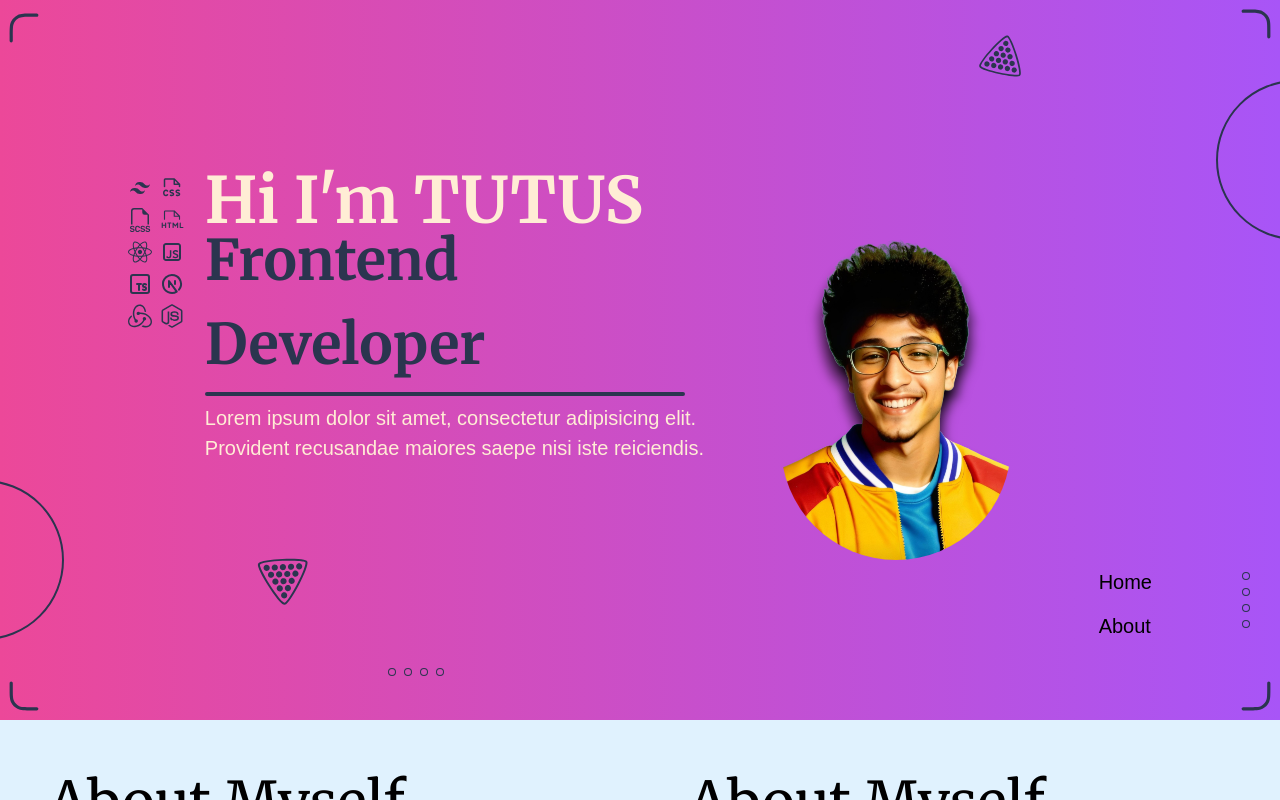
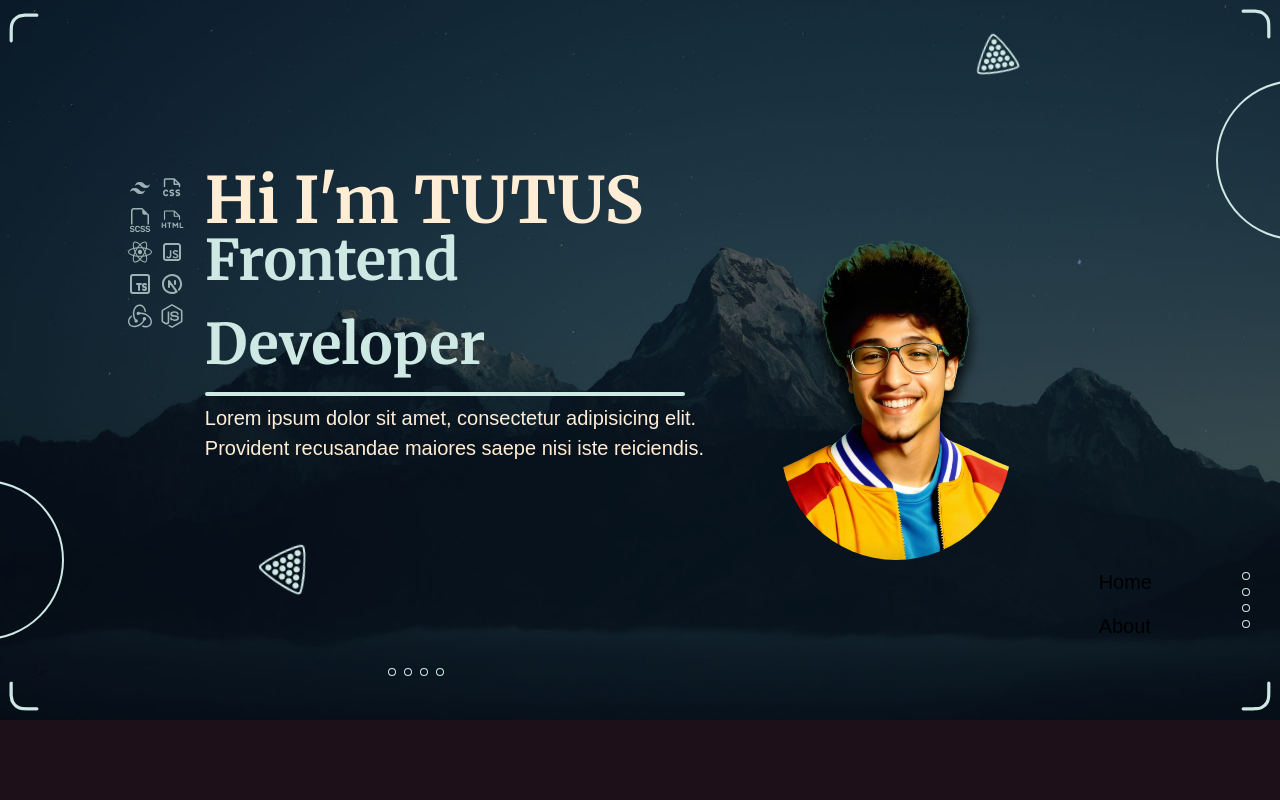
Before and after one commit to tutusjr/MyPortfolio, a React (Vite) app: page / in a window 1280 px wide. Built offline with nearby package versions, Linux system fonts and the light colour scheme; a web font is replaced by a local one.

Commit message:
small changes

```diff
--- a/package.json
+++ b/package.json
@@ -18,7 +18,8 @@
     "react-icons": "^5.0.1",
     "react-router-dom": "^6.22.3",
     "react-scroll": "^1.9.0",
-    "tailwindcss-scroll-snap": "^1.1.0"
+    "tailwindcss-scroll-snap": "^1.1.0",
+    "update": "^0.7.4"
   },
   "devDependencies": {
     "@types/react": "^18.2.64",
--- a/src/Components/About.jsx
+++ b/src/Components/About.jsx
@@ -2,13 +2,12 @@
 
 export default function About() {
   return (
-    <section id="about" className="h-screen scroll-item bg-sky-100">
-
-      <div className="container mx-auto flex h-screen">
+    <section id="about" className="h-screen scroll-item transition-none bg-whitesmoke">
+      <div className="container mt-10 mx-auto flex transition-none">
         {/* ilk */}
-        <div className=" w-full">
+        <div className=" w-full transition-none ">
           <div className="flex md:flex-row flex-col mt-10 justify-center items-center">
-            <div className="md:w-1/2 xl:w-full flex flex-col gap-5 xl:px-12 mt-15">
+            <div className="md:w-1/2 xl:w-full h-full flex flex-col gap-5 xl:px-12 mt-15">
               <h2 className="h2">About Myself</h2>
               <p className="p text-black">
                 {" "}
@@ -23,7 +22,7 @@ export default function About() {
         {/* ikinci */}
         <div className=" w-full">
           <div className="flex md:flex-row flex-col mt-10">
-            <div className="xl:w-full sm:w-1/2 flex flex-col gap-5 xl:px-12 mt-15">
+            <div className="xl:w-full sm:w-1/2 h-full flex flex-col gap-5 xl:px-12 mt-15">
               <h2 className="h2">About Myself</h2>
               <p className="text-black p">
                 {" "}
--- a/src/Components/Hero.jsx
+++ b/src/Components/Hero.jsx
@@ -15,40 +15,41 @@ import { SiRedux } from "react-icons/si";
 import { FaNodeJs } from "react-icons/fa";
 import { GiPoolTriangle } from "react-icons/gi";
 import { motion } from "framer-motion";
+import bgImage from "../assets/bgImages/bg-mountain.jpg";
 
 import { useState, useEffect } from "react";
 
 export default function Hero() {
   const colors = [
-   "#27374D",
-   "#252A34",
-   "#561C24",
-   "#3C2A21",
-   "#5F0F40",
-   "#430A5D",
-   "#262A56"
-
+    "#CDE8E5",
+    "#7B66FF",
+    "#7AB2B2",
+    "#A3FFD6",
+    "#F6B17A",
+    "#4D869C",
+    "#F0EDCF",
   ];
 
   const [currentColorIndex, setCurrentColorIndex] = useState(0);
 
-
-const [currentColor, setCurrentColor] = useState("#800080");
+  const [currentColor, setCurrentColor] = useState("#F0EDCF");
 
   useEffect(() => {
     const intervalId = setInterval(() => {
-    setCurrentColorIndex(prevIndex => (prevIndex + 1) % colors.length);
+      setCurrentColorIndex((prevIndex) => (prevIndex + 1) % colors.length);
       setCurrentColor(colors[currentColorIndex]); // Her renk değişiminde mevcut rengi güncelle
     }, 4000);
 
     return () => clearInterval(intervalId);
   }, [colors, currentColorIndex]);
 
-
   return (
-    <section id="home" className="h-[90vh] scroll-item relative">
-      <div className="mx-auto h-full flex  overflow-hidden relative">
-        <div style={{ color: currentColor }} className="z-10 text-[6vh] duration-2000 transition-colors  ease-in-out">
+    <section id="home" className="h-[90vh] scroll-item relative ">
+      <div className="mx-auto h-full flex overflow-hidden relative transition-none">
+        <div
+          style={{ color: currentColor }}
+          className="z-10 text-[6vh] duration-2000 transition-colors ease-in-out"
+        >
           <RxCornerTopLeft className="absolute h-[7vh]" />
           <RxCornerTopLeft className="absolute bottom-0  -rotate-90 " />
           <RxCornerTopLeft className="absolute top-0 right-0 rotate-90 " />
@@ -56,24 +57,27 @@ useEffect(() => {
         </div>
         {/* img */}
         <div className=" absolute w-[18vw] z-10 right-[21vw] bottom-[20vh] ">
-          <img
-            className=" rounded-full"
-            src={pp}
-            alt=""
-          />
+          <img className=" rounded-full filter " src={pp} alt="" />
         </div>
         {/* sol */}
-        <div className="bg-gradient-to-r from-pink-500 to-purple-500 h-full w-full overflow-hidden relative">
+        <div className="h-full w-full overflow-hidden relative">
+          <img className="absolute h-full w-full " src={bgImage} alt="bg-image" />
           {/* sol tasarim */}
           <div>
-            <div style={{ color: currentColor }} className="flex text-[2vh] absolute duration-2000 ease-in-out transition-colors bottom-[5vh] left-[30vw]">
+            <div
+              style={{ color: currentColor }}
+              className="flex text-[2vh] absolute duration-2000 ease-in-out transition-colors bottom-[5vh] left-[30vw]"
+            >
               <GoDot />
               <GoDot />
               <GoDot />
               <GoDot />
             </div>
             {/* iconlar */}
-            <div style={{ color: currentColor }} className="absolute text-[3vh] transition-colors duration-2000 ease-in-out left-[10vw] top-[22vh] grid grid-cols-2 gap-[1vh]">
+            <div
+            className="absolute text-[3vh] transition-colors duration-2000 ease-in-out left-[10vw] top-[22vh] grid grid-cols-2 gap-[1vh] animate-pulse"
+            style={{ color: currentColor, }}
+            >
                 <BiLogoTailwindCss />
                 <PiFileCss />
                 <BsFiletypeScss />
@@ -86,33 +90,58 @@ useEffect(() => {
                 <FaNodeJs />
             </div>
             {/* sol circle */}
-            <div style={{ borderColor: currentColor }} className=" circle -translate-x-24 bottom-20 "></div>
+            <div
+              style={{ borderColor: currentColor }}
+              className=" circle -translate-x-24 bottom-20 "
+            ></div>
             {/* pool tasarim */}
             <div>
-            <GiPoolTriangle style={{ color: currentColor }} className="text-[6vh] transition-colors absolute top-[4vh] right-[20vw] duration-2000 ease-in-out" />
+              <GiPoolTriangle
+                style={{ color: currentColor }}
+                className="text-[6vh] rotating transition-colors absolute top-[4vh] right-[20vw] duration-2000 ease-in-out"
+              />
             </div>
             <div>
-            <GiPoolTriangle style={{ color: currentColor }} className="text-[7vh] transition-colors absolute bottom-[15vh] left-[20vw] duration-2000 rotate-45 ease-in-out" />
+              <GiPoolTriangle
+                style={{ color: currentColor }}
+                className="text-[7vh] rotating-2 transition-colors absolute bottom-[15vh] left-[20vw] duration-2000 rotate-45 ease-in-out"
+              />
             </div>
-            <div style={{ color: currentColor }} className=" transition-colors text-[2vh] absolute duration-2000 ease-in-out bottom-[11vh] right-[2vw]">
+            <div
+              style={{ color: currentColor }}
+              className=" transition-colors text-[2vh] absolute duration-2000 ease-in-out bottom-[11vh] right-[2vw]"
+            >
               <GoDot />
               <GoDot />
               <GoDot />
               <GoDot />
             </div>
-            <div style={{ borderColor: currentColor }} className=" circle translate-x-24  right-0 top-20 "></div>
+            <div
+              style={{ borderColor: currentColor }}
+              className=" circle translate-x-24  right-0 top-20 "
+            ></div>
 
-          <div/>
+            <div />
             {/* sol yazi */}
             <div className="flex flex-col w-[40vw] mt-[23vh] ml-[16vw]">
-              <div className="flex flex-col gap-[0.3vh]">
-                <motion.h1 className="h1 leading-[4vh] text-orange-100">Hi I'm <span className="font-bold">TUTUS</span></motion.h1>
-                <h2 style={{ color: currentColor }} className='w-fit font-semibold transition-colors duration-2000 ease-in-out h2'>Frontend Developer</h2>
-                  <div style={{borderColor: currentColor}} className=" transition-colors duration-2000 ease-in-out rounded-full w-[37.5vw] mt-[0.4vh] border-[0.3vh]">
+              <div className="flex flex-col gap-[0.3vh] z-10">
+                <motion.h1 className="h1 leading-[4vh] text-orange-100">
+                  Hi I'm <span className="font-bold z-10">TUTUS</span>
+                </motion.h1>
+                <h2
+                  style={{ color: currentColor }}
+                  className=" z-10 w-fit font-semibold transition-colors duration-2000 ease-in-out h2"
+                >
+                  Frontend Developer
+                </h2>
+                <div
+                  style={{ borderColor: currentColor }}
+                  className=" transition-colors duration-2000 ease-in-out rounded-full w-[37.5vw] mt-[0.4vh] border-[0.3vh]"
+                ></div>
               </div>
-              </div>
-              <p className="p text-orange-100 mt-[1vh]">
-                Lorem ipsum dolor sit amet, consectetur adipisicing elit. Provident recusandae maiores saepe nisi iste reiciendis.
+              <p className="p z-10 text-orange-100 mt-[1vh]">
+                Lorem ipsum dolor sit amet, consectetur adipisicing elit.
+                Provident recusandae maiores saepe nisi iste reiciendis.
               </p>
             </div>
           </div>
--- a/src/index.css
+++ b/src/index.css
@@ -10,6 +10,10 @@
   padding: 0;
   box-sizing: border-box;
   scroll-behavior: smooth;
+}
+html{
+  scroll-behavior: smooth;
+  background-color: rgb(30, 16, 25);
 }
 .h1 {
   @apply font-semibold text-[8vh] font-mono
@@ -29,10 +33,34 @@
 
 .scroll-item {
   scroll-snap-align: start; /* or center, end, etc. */
-  transition: all 3s; /* Define the duration and easing */
+  transition: color 3s; /* Define the duration and easing */
 }
-
-
 .circle{
   @apply absolute duration-2000 transition-colors ease-in-out h-40 sm:hidden xl:flex w-40 rounded-full bg-transparent border-2
 }
+
+@keyframes rotate {
+  from {
+    transform: rotate(0deg);
+  }
+  to {
+    transform: rotate(360deg);
+  }
+}
+@keyframes rotate2 {
+  from {
+    transform: rotate(360deg);
+  }
+  to {
+    transform: rotate(0);
+  }
+}
+
+.rotating {
+  animation: rotate 20s linear infinite;
+  transform-origin: center;
+}
+.rotating-2{
+  animation: rotate2 20s linear infinite;
+  transform-origin: center;
+}
```
Also changed, not shown: src/assets/bgImages/bg-mountain.jpg (added), 1 other file (tests, documents, lock files or other folders). Lines whose indentation alone changed are shown as unchanged.
